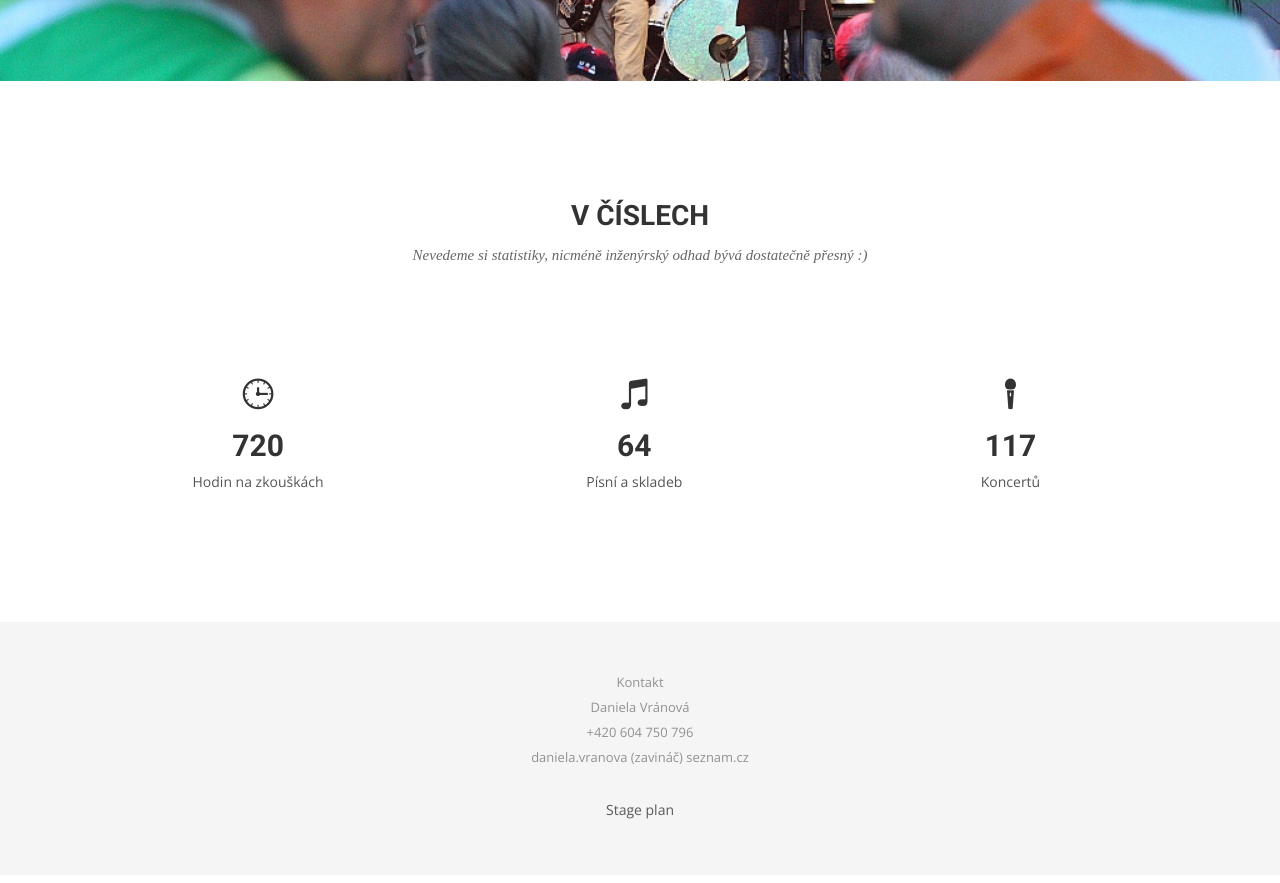
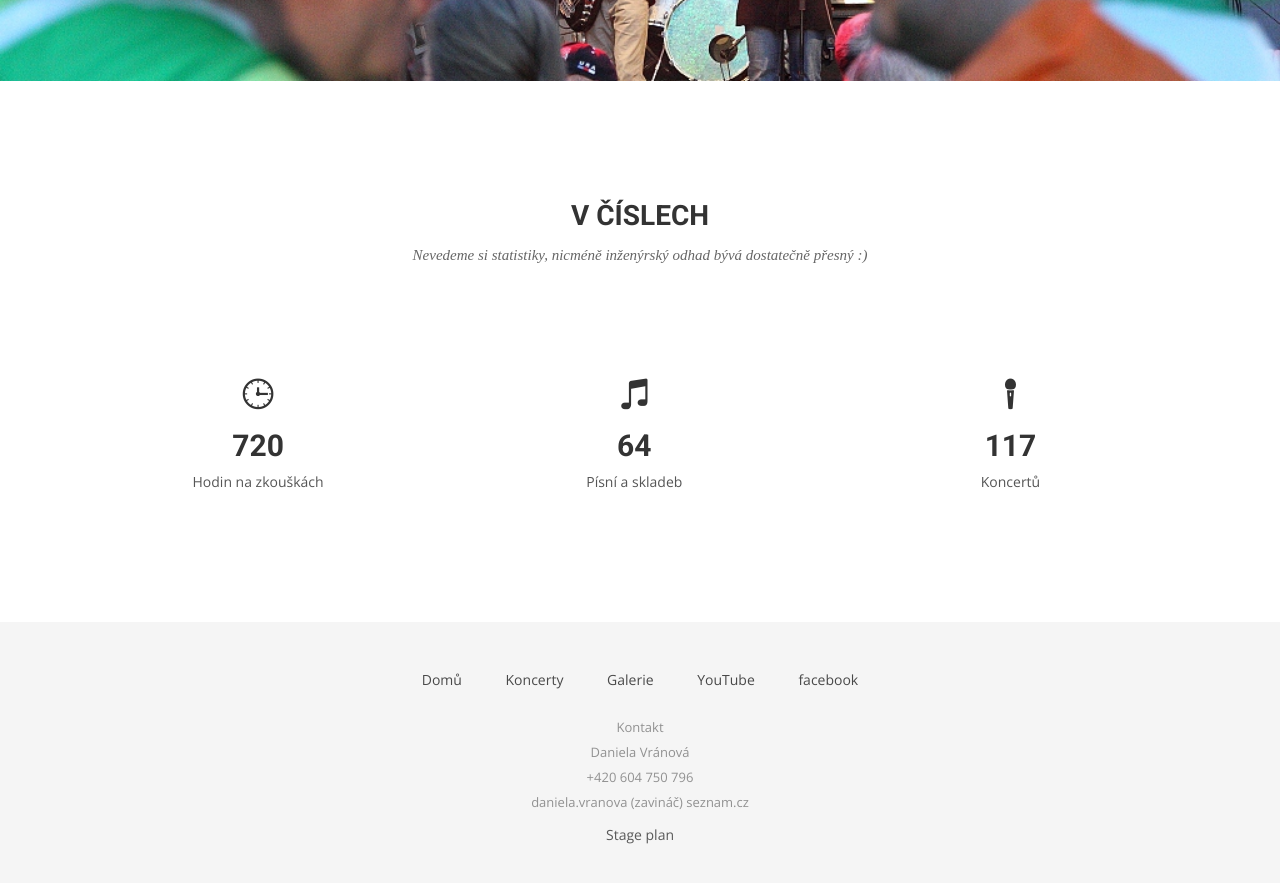
Before and after one commit to davrys/rira-web-jekyll, a Jekyll site: the page built from sites/index.html, in a window 1280 px wide and 900 px high, scrolled down 5373 px. Shown: the top 883 px of the window. Built offline with Jekyll 4.4.1, drawn with Linux system fonts in a browser that asks for light colours; nearby versions of some CDN libraries; some web fonts are replaced.

Commit message:
+ Footer menu same as navigation menu

```diff
--- a/_includes/footer.html
+++ b/_includes/footer.html
@@ -3,13 +3,19 @@
   <div class="container">
     <div class="row">
       <div class="col-md-12">
+
+        <div class="footer-menu">
+          <ul>
+            <li><a href="{{ site.baseurl }}/">Domů</a></li>
+            <li><a href="#events">Koncerty</a></li>
+            <li><a href="{{ site.baseurl }}/gallery/">Galerie</a></li>
+            <li><a href="https://www.youtube.com/user/RiRaCZ">YouTube</a></li>
+            <li><a href="https://www.facebook.com/riraband/">facebook</a></li>
+          </ul>
+        </div>
+
         <p>Kontakt </br> Daniela Vránová </br> +420 604 750 796 </br> daniela.vranova (zavináč) seznam.cz</p>
-        </br>
-        <a href="{{ site.baseurl }}/resources/RiRa_StagePlan_CZ.pdf">Stage plan</a>
-        <!--
-        </br>
-        <p>Copyright &copy; Design &amp; Developed by <a href="http://www.themefisher.com">Themefisher</a> and <a href="{{ site.baseurl }}">Rí Ra</a>. All rights reserved.</p>
-        -->
+        <a href="{{ site.baseurl }}/resources/RiRa_StagePlan_CZ.pdf">Stage plan</a></li>
       </div>
     </div>
   </div>
```
